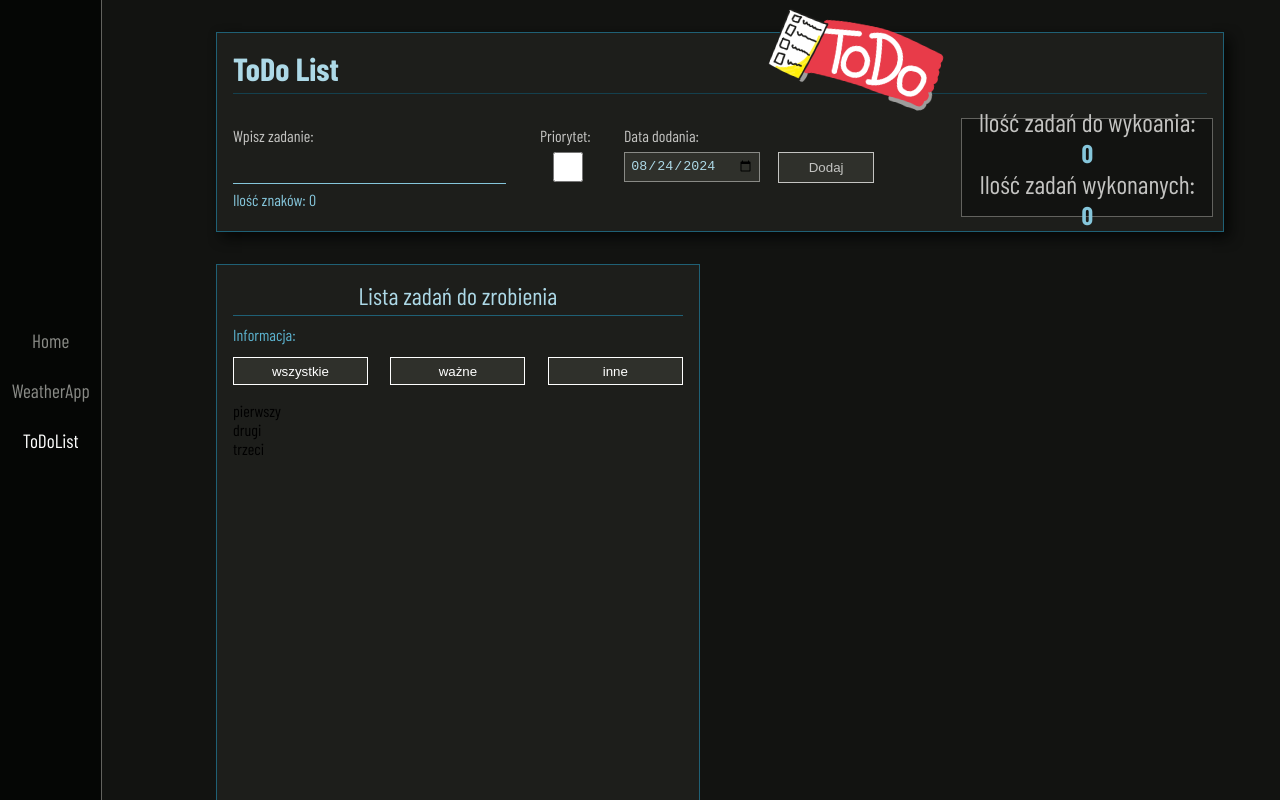
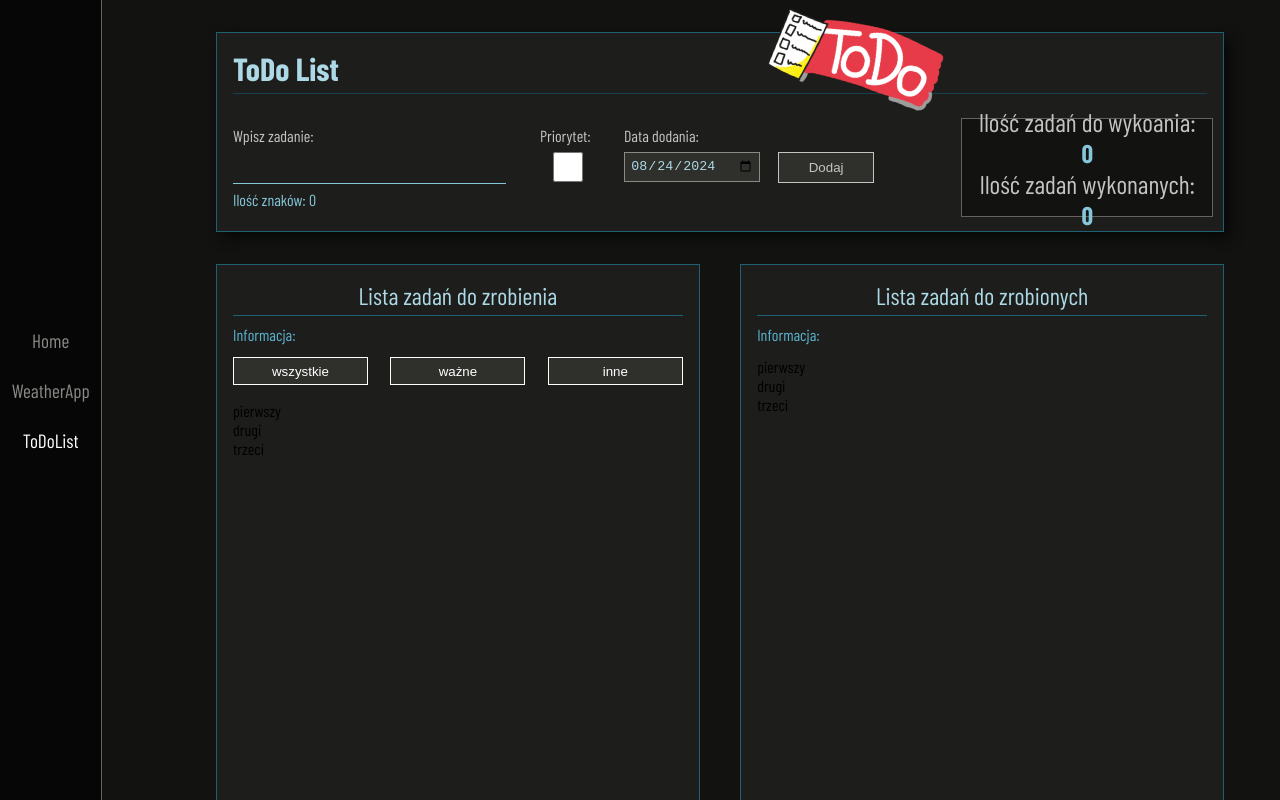
Before and after one commit to Scorpion19702022/01_REACT_VARIOUS_PROJECTS, a React (Create React App) app: page /ToDoList in a window 1280 px wide. Built offline with nearby package versions, Linux system fonts and the light colour scheme; a web font is replaced by a local one.

Commit message:
added structure and styles css for component DoneTask

```diff
--- a/src/Components/ToDoList/DoneTask.tsx
+++ b/src/Components/ToDoList/DoneTask.tsx
@@ -5,7 +5,18 @@ import styles from './Style/DoneTask.module.css'
 const DoneTask = () => {
 	return (
 		<section className={styles.wrapper}>
-			<div></div>
+			<div className={styles.box_content}>
+				<h2 className={styles.heading}>Lista zadań do zrobionych</h2>
+				<div className={styles.box_info}>
+					<span className={styles.info}>Informacja:</span>
+				</div>
+				<div className={styles.box_done}>
+					<p>pierwszy</p>
+					<p>drugi</p>
+					<p>trzeci</p>
+				</div>
+			</div>
+			<button className={styles.main_btn}>Usuń wszystko</button>
 		</section>
 	)
 }
--- a/src/Components/ToDoList/Style/DoneTask.module.css
+++ b/src/Components/ToDoList/Style/DoneTask.module.css
@@ -0,0 +1,126 @@
+:root {
+	--color-dark01: #ffffff;
+	--color-dark02: #c4c4c2;
+	--color-dark03: #898a86;
+	--color-dark04: #62625e;
+	--color-dark05: #2f302b;
+	--color-dark06: #2f302b;
+	--color-dark07: #1d1e1b;
+	--color-dark08: #121311;
+	--color-dark09: #050605;
+	--color-color01: #d6ecf3;
+	--color-color02: #add9e7;
+	--color-color03: #85c6db;
+	--color-color04: #5cb3cf;
+	--color-color05: #34a0c4;
+	--color-color06: #29809c;
+	--color-color07: #1f6075;
+	--color-color08: #14404e;
+	--color-color09: #0a2027;
+
+	--color-error: #ff0000;
+}
+
+.wrapper {
+	position: relative;
+	width: 100%;
+	min-height: 400px;
+	padding: 1em;
+	display: flex;
+	flex-direction: column;
+	align-items: center;
+	justify-content: space-between;
+	background-color: var(--color-dark07);
+	border: 0.04em solid var(--color-color07);
+}
+
+.box_content {
+	width: 100%;
+}
+
+.heading {
+	width: 100%;
+	color: var(--color-color02);
+	font-weight: 400;
+	text-align: center;
+	padding-bottom: 0.2em;
+	margin-bottom: 0.4em;
+	border-bottom: 0.04em solid var(--color-color07);
+}
+
+.box_info {
+	width: 100%;
+	margin-bottom: 0.8em;
+}
+
+.info {
+	color: var(--color-color04);
+}
+
+.box_done {
+	width: 100%;
+	display: flex;
+	flex-direction: column;
+	margin-bottom: 0.8em;
+}
+
+.main_btn {
+	width: 50%;
+	align-self: flex-end;
+	padding: 0.4em;
+	background-color: var(--color-dark07);
+	border: 0.04em solid var(--color-dark01);
+	color: var(--color-dark01);
+	cursor: pointer;
+}
+
+@media (min-width: 992px) {
+	.wrapper {
+		width: 48%;
+		height: 600px;
+		margin-bottom: 1em;
+		display: flex;
+	}
+
+	.main_btn {
+		position: relative;
+		width: 30%;
+		background-color: var(--color-dark06);
+		z-index: 1;
+		overflow: hidden;
+	}
+
+	.main_btn::before {
+		position: absolute;
+		content: '';
+		width: 120%;
+		height: 150%;
+		background-color: var(--color-dark08);
+		transform: translate(-150%, -30%);
+		border-radius: 20px;
+		filter: blur(0.4em);
+		z-index: -1;
+		transition: transform 0.3s ease-in-out;
+	}
+
+	.main_btn::after {
+		position: absolute;
+		content: '';
+		width: 120%;
+		height: 150%;
+		background-color: var(--color-dark08);
+		transform: translate(50%, -30%);
+		border-radius: 20px;
+		filter: blur(0.4em);
+		z-index: -1;
+		transition: transform 0.3s ease-in-out;
+	}
+
+	.main_btn:hover::before {
+		transform: translate(65%, -30%);
+	}
+
+	.main_btn:hover::after {
+		transform: translate(-160%, -30%);
+	}
+}
--- a/src/Components/ToDoList/Style/ToDoResults.module.css
+++ b/src/Components/ToDoList/Style/ToDoResults.module.css
@@ -32,6 +32,7 @@
 	.wrapper {
 		display: flex;
 		flex-direction: row;
+		justify-content: space-between;
 		margin: 0;
 	}
 }
--- a/src/Components/ToDoList/Style/ToDoTask.module.css
+++ b/src/Components/ToDoList/Style/ToDoTask.module.css
@@ -26,6 +26,7 @@
 	width: 100%;
 	min-height: 400px;
 	padding: 1em;
+	margin-bottom: 1em;
 	display: flex;
 	flex-direction: column;
 	align-items: center;
```
